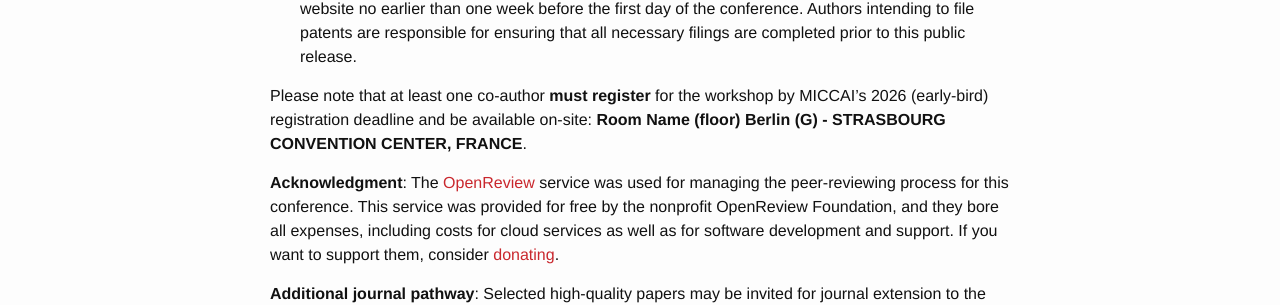
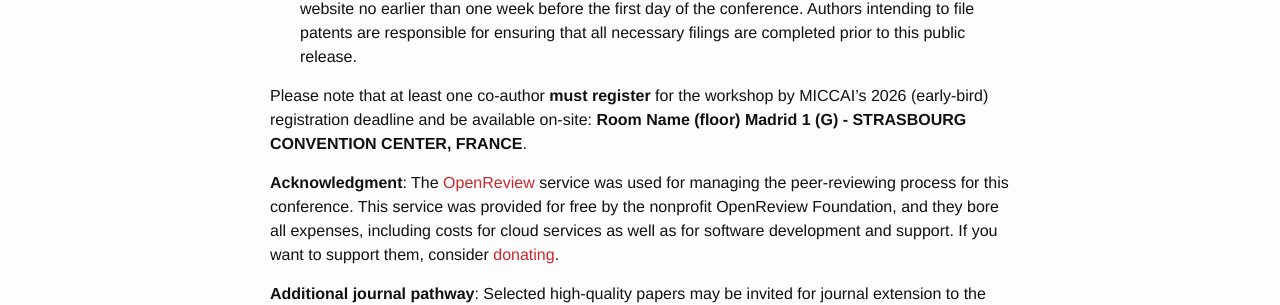
Before and after one commit to shapemi/shapemi.github.io, a Jekyll site: the page built from submission/index.md, in a window 1280 px wide. Shown: the part 996-1301 px from the top of the page. Built offline with Jekyll 4.4.1, drawn with Linux system fonts in a browser that asks for light colours.

Commit message:
Update workshop registration location to Madrid 1

```diff
--- a/submission/index.md
+++ b/submission/index.md
@@ -23,7 +23,7 @@ Additionally, authors are requested to create a concise video showcasing their p
 
 * **Proceedings**: We plan to publish the workshop proceedings in Lecture Notes in Computer Science (LNCS), and selected high-quality papers may be invited for journal extension to the [MELBA](https://www.melba-journal.org/) (Machine Learning for Biomedical Imaging) journal, in addition to publication in LNCS. We might explore an alternative route for the proceedings this year. All authors of accepted papers with a listed OpenReview account will receive an instruction package via email from the OpenReview email system. Do note that if we publish with LNCS, an open-access version of all accepted papers from the MICCAI 2026 Satellite Event ShapeMI will be made available on the MICCAI Society website no earlier than one week before the first day of the conference. Authors intending to file patents are responsible for ensuring that all necessary filings are completed prior to this public release.
 
-Please note that at least one co-author **must register** for the workshop by MICCAI's 2026 (early-bird) registration deadline and be available on-site: **Room Name (floor) Berlin (G) - STRASBOURG CONVENTION CENTER, FRANCE**.
+Please note that at least one co-author **must register** for the workshop by MICCAI's 2026 (early-bird) registration deadline and be available on-site: **Room Name (floor) Madrid 1 (G) - STRASBOURG CONVENTION CENTER, FRANCE**.
 
 **Acknowledgment**: The [OpenReview](OpenReview.net) service was used for managing the peer-reviewing process for this conference. This service was provided for free by the nonprofit OpenReview Foundation, and they bore all expenses, including costs for cloud services as well as for software development and support. If you want to support them, consider [donating](https://openreview.net/donate).
 
```
